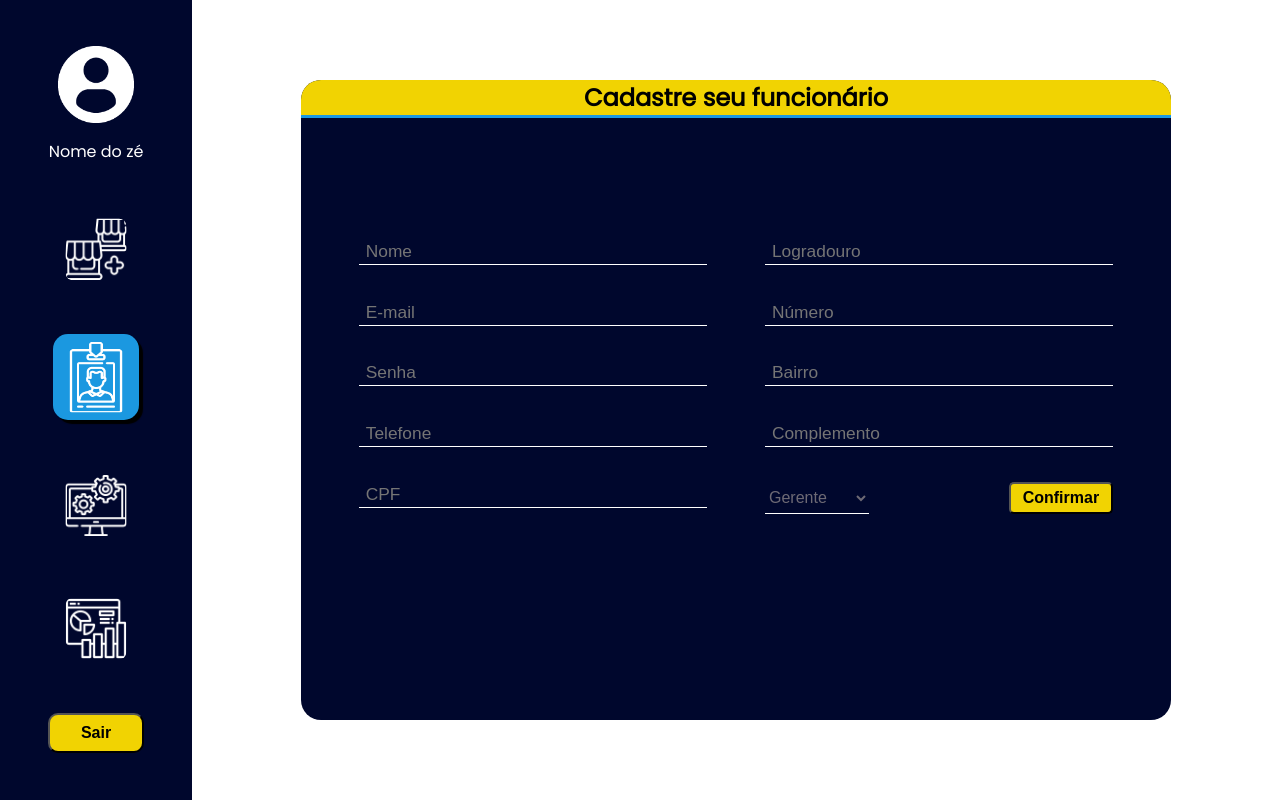
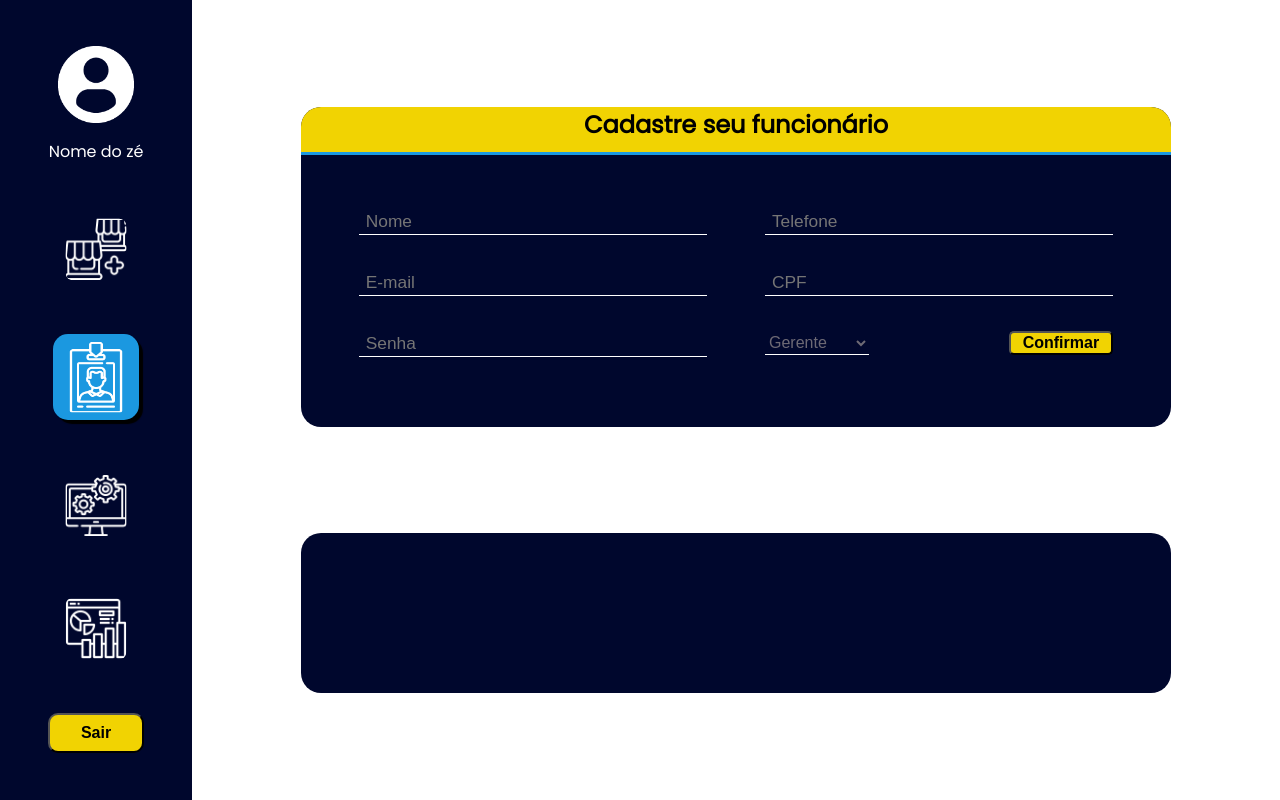
Before and after one commit to Tood-Tech/Tood, a website: page site/public/perfil/func.html in a window 1280 px wide. Drawn offline with Linux system fonts and the light colour scheme.

```diff
--- a/site/public/assets/css/func.css
+++ b/site/public/assets/css/func.css
@@ -10,19 +10,20 @@
     width: 85%;
     height: 100%;
     display: flex;
-    justify-content: center;
+    flex-direction: column;
+    justify-content: space-evenly;
     align-items: center;
 }
 .form {
     width: 80%;
-    height: 80vh;
+    height: 40vh;
     background-color: #00072d;
     border-radius: 20px;
 }
 
 .tituloFunc {
     width: 100%;
-    height: 6%;
+    height: 15%;
     background-color: #F1D302;
     display: flex;
     justify-content: center;
@@ -33,7 +34,7 @@
 
 .contentForm {
     width: 100%;
-    height: 94%;
+    height: 85%;
     display: flex;
     justify-content: space-evenly;
     align-items: center;
@@ -86,7 +87,7 @@
 }
 
 .btnsForm {
-    height: 9%;
+    height: 15%;
     display: flex;
     justify-content: space-between;
 }
@@ -96,7 +97,13 @@
     background-color: #1B98E0;
     width: 45%;
 }
-
+/* Cards de funcionários */
+.card-func{
+    width: 80%;
+    height: 20vh;
+    background-color: #00072d;
+    border-radius: 20px;
+}
 
 @media only screen and (max-width: 600px) {
     .content-main{
--- a/site/public/perfil/func.html
+++ b/site/public/perfil/func.html
@@ -51,14 +51,10 @@
                                 <input id="nomeFunc" class="inputs" type="text" placeholder="Nome">
                                 <input id="emailFunc" class="inputs" type="text" placeholder="E-mail">
                                 <input id="senhaFunc" class="inputs" type="password" placeholder="Senha">
+                            </div>
+                            <div class="parteForm">
                                 <input class="inputs" type="text" placeholder="Telefone">
                                 <input class="inputs" type="text" placeholder="CPF">
-                            </div>
-                            <div class="parteForm">
-                                <input class="inputs" type="text" placeholder="Logradouro">
-                                <input class="inputs" type="text" placeholder="Número">
-                                <input class="inputs" type="text" placeholder="Bairro">
-                                <input class="inputs" type="text" placeholder="Complemento">
                                 <div class="btnsForm">
                                     <select class="selectPermissao" name="Permissao" id="cargoFunc">
                                         <option value="gerente">Gerente</option>
@@ -68,6 +64,9 @@
                                 </div>
                             </div>
                         </div>
+                    </div>
+                    <div class="card-func">
+
                     </div>
                 </div>
             </div>
```
Also changed, not shown: site/public/assets/img/iconUser.svg (added).
